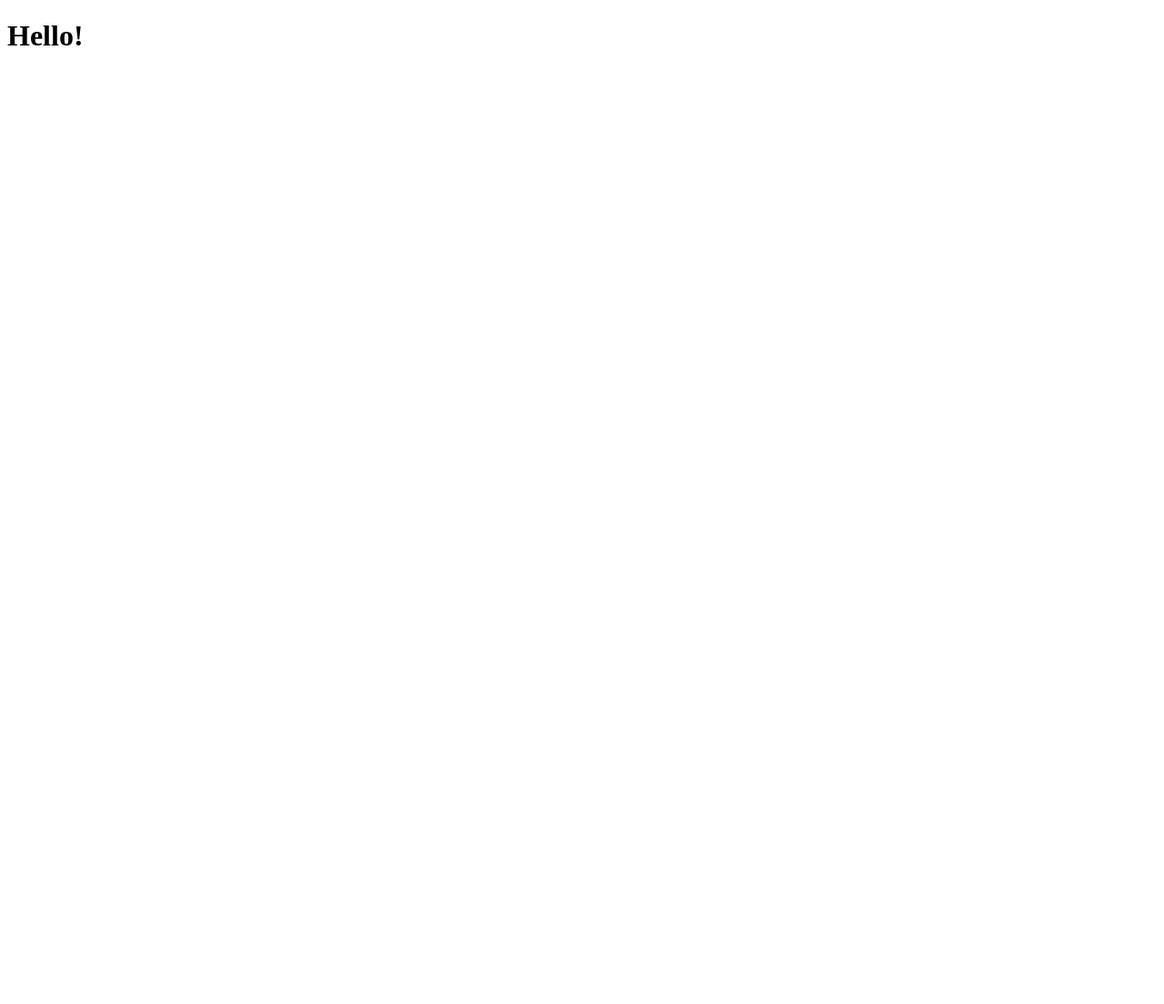
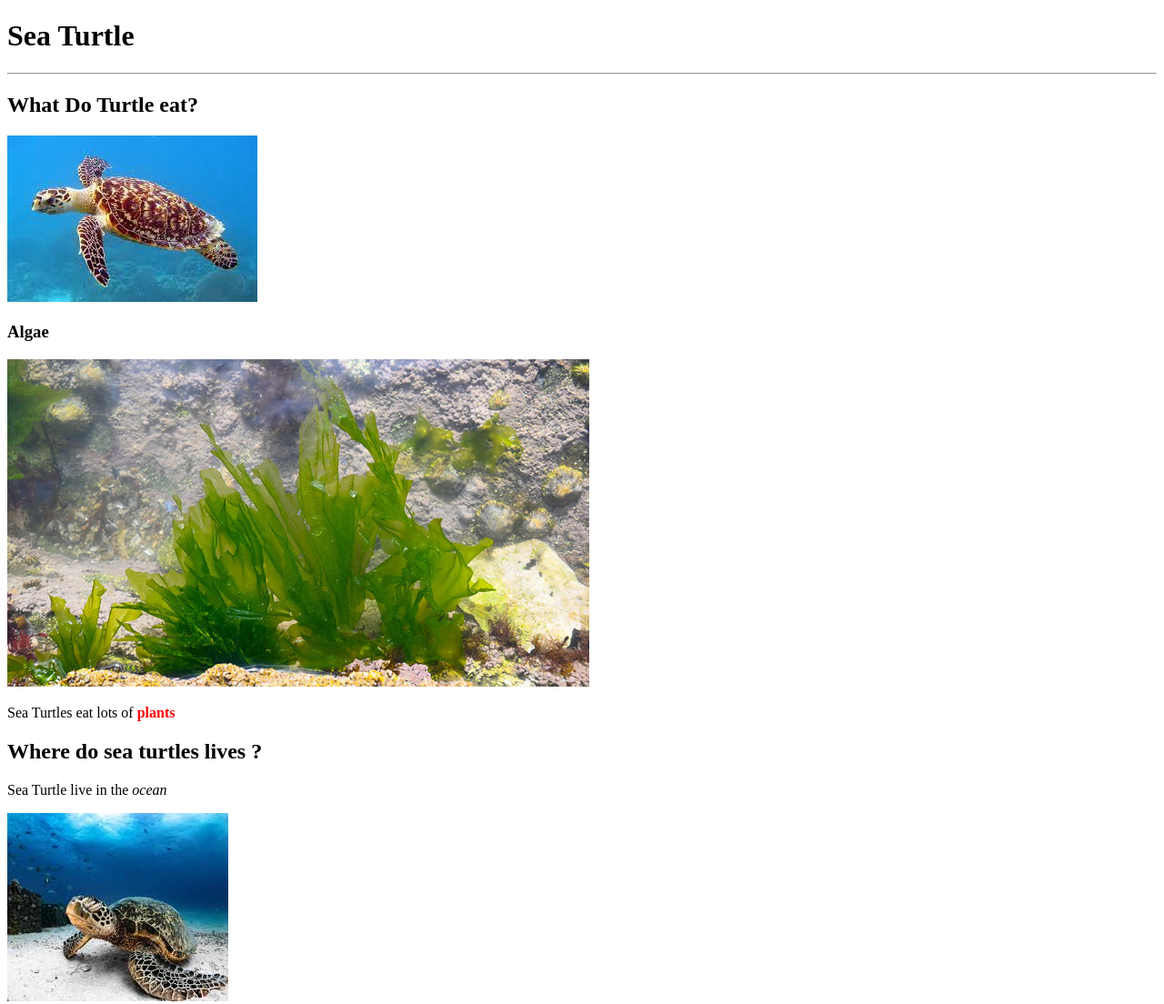
Before and after one commit to xHalle01/imed-1316, a plain HTML site: page index.html in a window 1280 px wide. Shown: the whole page at 91% size. Before the commit the page ends 800 px from the top, so only its background shows below. Drawn offline with Linux system fonts and the light colour scheme.

Commit message:
Update Index

```diff
--- a/index.html
+++ b/index.html
@@ -6,6 +6,20 @@
 </head>
 
 <body>
-	<h1>Hello!</h1>
+	<h1>Sea Turtle</h1>
+	<hr>
+	<h2>What Do Turtle eat?</h2>
+	<img src="Images/seaturtle.jpg" alt="Sea Turtle in Hawaii">
+
+	<h3>Algae</h3>
+	<img src="Images/algea.jpg" alt="green algea">
+
+	<p>Sea Turtles eat lots of <b title="Lots of plants." style="color: red">plants</b></p>
+	<h2>Where do sea turtles lives ?</h2>
+	<p>Sea Turtle live in the <i title="in the ocean.">ocean</i></p>
+	<img src="Images/chillturtle.jpg" alt="Sea Turtle relaxing">
+
+
+
 </body>
 </html>
```
